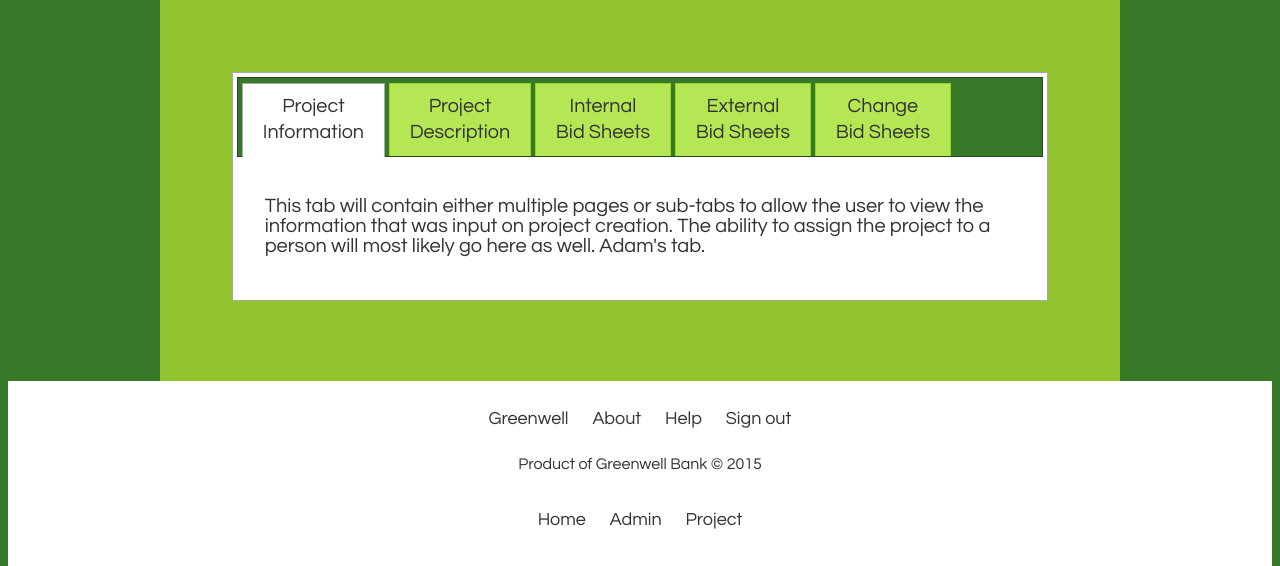
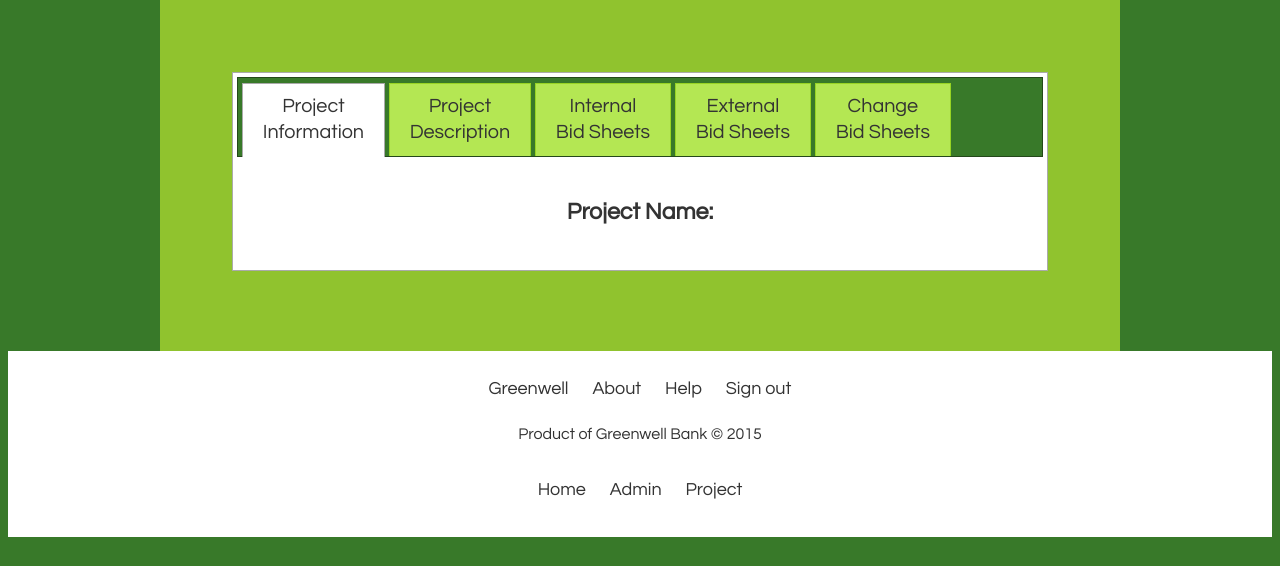
Before and after one commit to teamgreen/bidwell, a PHP site: page /project.php in a window 1280 px wide. Shown: the part 208-774 px from the top of the page. Run offline with PHP 8.4, Linux system fonts and the light colour scheme; data that the repository does not hold is empty; some libraries are stand-ins or nearby versions; some web fonts are replaced.

Commit message:
changes to project-tab1.inc.php
Test run to see if the project-tab1.inc.php include file I created would
work with the sample project we set up. All I did in the project.php
file was included the project-tab1.inc.php and all took out the ahref's
from the buttons on tab 2.

```diff
--- /dev/null
+++ b/webdev/includes/project-tab1.inc.php
@@ -0,0 +1,20 @@
+<!-- //////////////////////////////////////
+// Project Page Tab 1 Include Page
+// Authored by Adam Duthie
+// Purpose: To provide a page where
+// 			the user can access project
+// 			information, project descriptions
+//			and create/edit Internal/External
+//			Bid sheets as well as Change Bids
+//			for projects.
+//
+//
+// Project Page Tab 1 Include Page
+// Created: by Adam Duthie on 5/26 @ 2PM
+// Updated:
+//////////////////////////////////////// -->
+
+<div id="tab1">
+	<h3>Project Name:</h3>
+ 	<p class="project-info"><?php echo $project->getProjectDescription(); // Need to grab the project-info from database and insert it here.?></p>
+</div>
--- a/webdev/project.php
+++ b/webdev/project.php
@@ -71,10 +71,7 @@
 					<li><a href="#tab5">Change<br>Bid Sheets</a></li>
 				</ul>
 				<div id="tab1">
-					<?php
-					//require_once 'includes/project-tab1.inc.php';
-					?>
-					<p class="project-info">This tab will contain either multiple pages or sub-tabs to allow the user to view the information that was input on project creation.  The ability to assign the project to a person will most likely go here as well.  Adam's tab.</p>
+					<?php require_once 'includes/project-tab1.inc.php';	?>
 				</div>
 
 				<div id="tab2">
@@ -89,9 +86,9 @@
 						<p class="description-right-title">Files Uploaded:</p>
 						<p class="description-right">Lorem ipsum dolor sit amet, consectetur adipiscing elit. Maecenas gravida ut purus id ullamcorper. Praesent fringilla eros tortor, nec mollis nunc cursus eget. Vivamus odio leo, lacinia id faucibus id, viverra sed nunc. Aenean id posuere orci. Duis vehicula laoreet nulla ac rutrum. Ut consectetur elit in risus aliquam, vel iaculis justo commodo. Sed imperdiet malesuada libero, ac consequat orci lacinia sed.</p>
 					</div>
-					<button><a href="#">Upload</a></button>
-					<button><a href="#">Save Changes</a></button>
-					<button><a href="#">Print</a></button>
+					<button name="upload" value="upload" type="button">Upload</button>
+					<button name="save-changes" value="save-changes" type="button">Save Changes</button>
+					<button name="print" value="print" type="button">Print</button>
 				</div>
 				<div id="tab3">
 					<div class="scroller">
```
